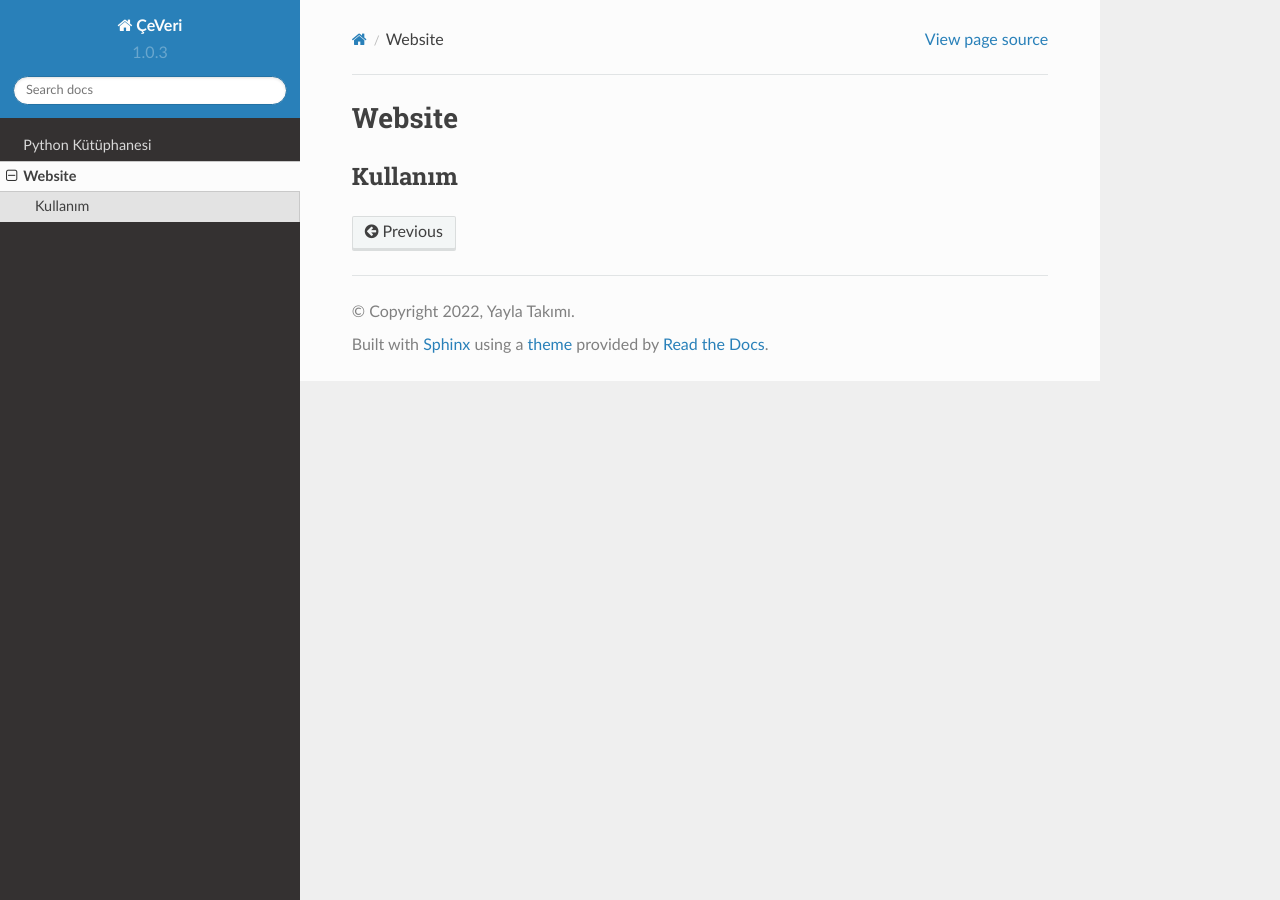
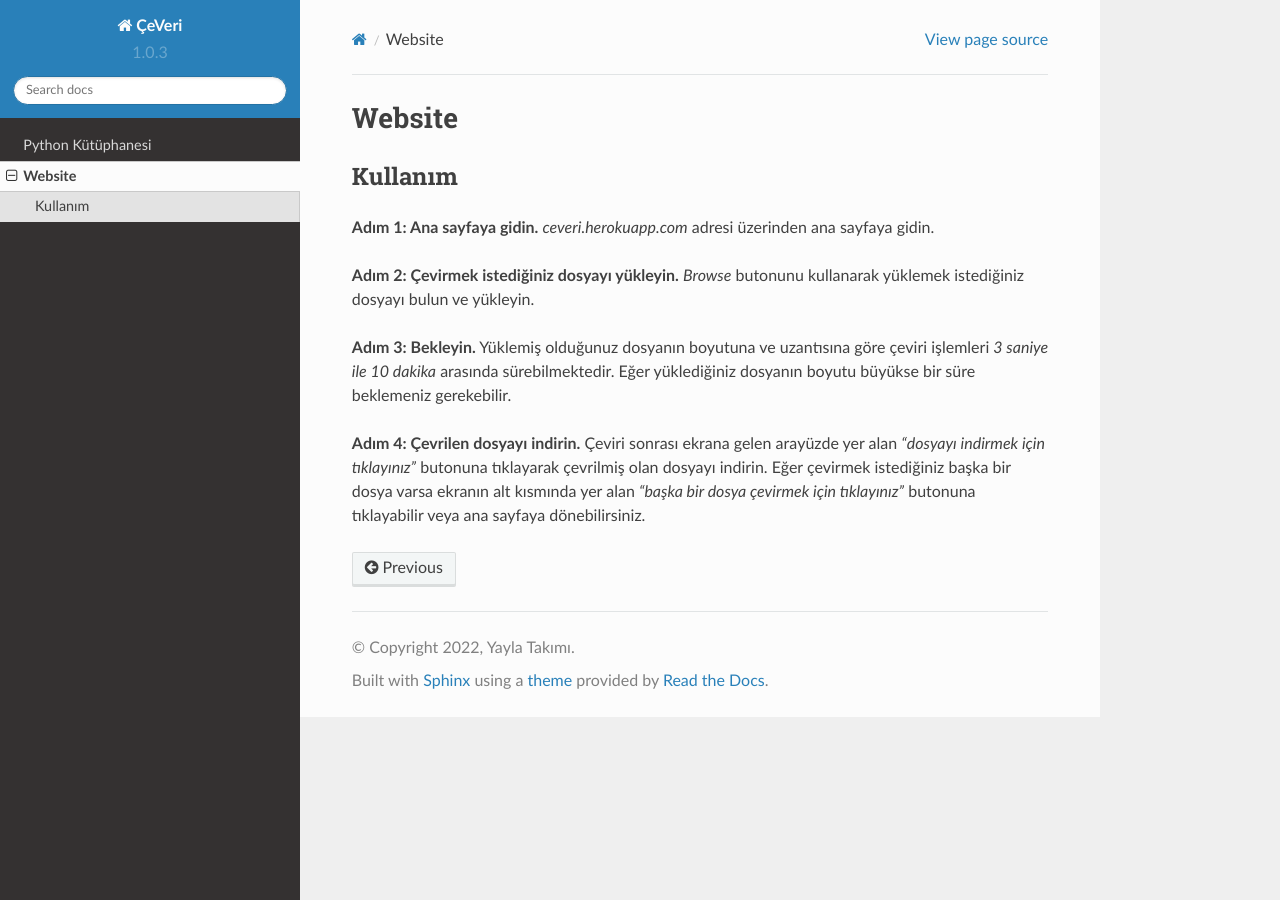
Before and after one commit to ardauzunoglu/ceveri, a Sphinx documentation site: the page built from docs/source/website.rst, in a window 1280 px wide. Built offline with Sphinx 7.4.7 and the Read the Docs theme 2.0.0, drawn with Linux system fonts in a browser that asks for light colours.

Commit message:
Update website.rst

```diff
--- a/docs/source/website.rst
+++ b/docs/source/website.rst
@@ -5,3 +5,15 @@ Website
 
 Kullanım
 ----------------
+
+**Adım 1: Ana sayfaya gidin.**
+*ceveri.herokuapp.com* adresi üzerinden ana sayfaya gidin.
+
+**Adım 2: Çevirmek istediğiniz dosyayı yükleyin.**
+*Browse* butonunu kullanarak yüklemek istediğiniz dosyayı bulun ve yükleyin.
+
+**Adım 3: Bekleyin.**
+Yüklemiş olduğunuz dosyanın boyutuna ve uzantısına göre çeviri işlemleri *3 saniye ile 10 dakika* arasında sürebilmektedir. Eğer yüklediğiniz dosyanın boyutu büyükse bir süre beklemeniz gerekebilir.
+
+**Adım 4: Çevrilen dosyayı indirin.**
+Çeviri sonrası ekrana gelen arayüzde yer alan *"dosyayı indirmek için tıklayınız"* butonuna tıklayarak çevrilmiş olan dosyayı indirin. Eğer çevirmek istediğiniz başka bir dosya varsa ekranın alt kısmında yer alan *"başka bir dosya çevirmek için tıklayınız"* butonuna tıklayabilir veya ana sayfaya dönebilirsiniz.
```
